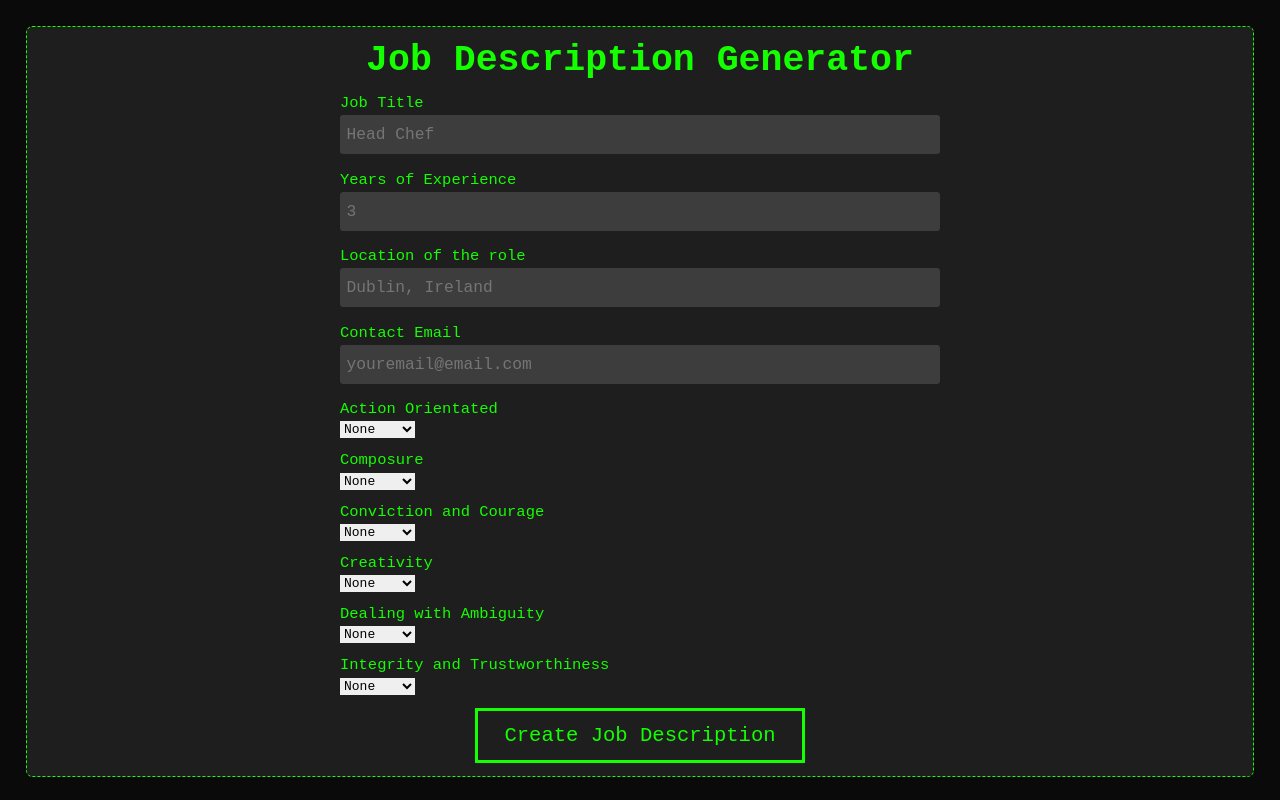
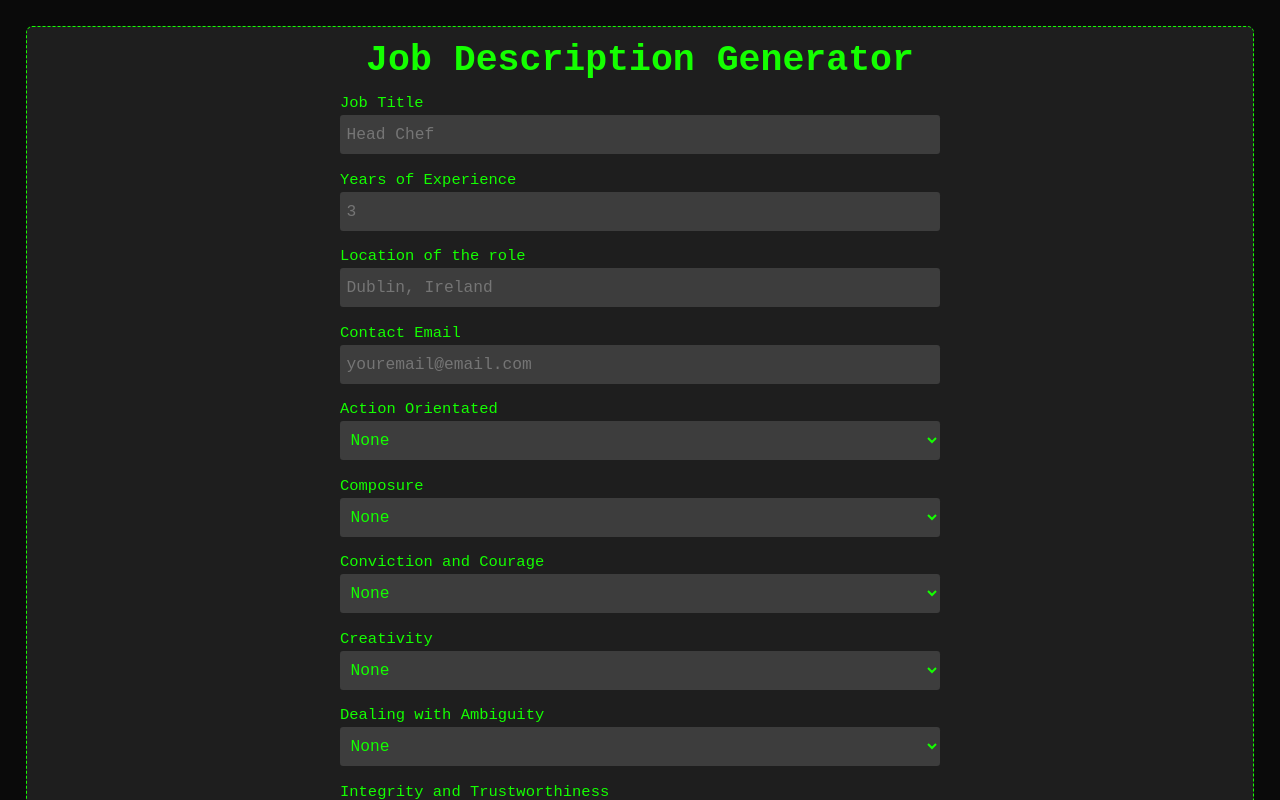
Before and after one commit to frankthehr/jobDescriptionGenerator, a React (Create React App) app: page / in a window 1280 px wide. Shown: the top 800 px of the page. Built offline with nearby package versions, Linux system fonts and the light colour scheme.

Commit message:
Added focus styling and dropdown styling

```diff
--- a/src/components/dropdown.js
+++ b/src/components/dropdown.js
@@ -1,4 +1,4 @@
-import styles from '../styles/checkbox.module.css';
+import styles from '../styles/home.module.css';
 import { useEffect, useContext, useState } from 'react';
 import { AppContext } from '../App';
 
--- a/src/styles/home.module.css
+++ b/src/styles/home.module.css
@@ -50,13 +50,10 @@
   margin-bottom: 0.25rem;
 }
 
-
-
 /* Split
 
 
 */
-
 
 .form a,
 .form button {
@@ -116,3 +113,36 @@
 .downloadButton {
   display: none;
 }
+
+/* Dropdown Styling */
+.dropdown {
+  width: 100%;
+}
+
+.dropdown select {
+  width: 100%;
+  height: 3rem;
+  min-width: 20rem;
+  padding: 0.5rem;
+  border-radius: 0.25rem;
+  color: var(--green);
+  font-size: 1.25rem;
+  background-color: rgb(61, 61, 61);
+  margin-bottom: 0.25rem;
+  cursor: pointer;
+}
+
+.dropdown label {
+  font-size: var(--fs-base);
+  margin-bottom: 0.25rem;
+}
+
+.dropdown option:hover {
+  cursor: pointer;
+}
+
+/* Focus Styling */
+.form input:focus,
+.dropdown select:focus {
+  outline: 2px solid var(--green);
+}
```
